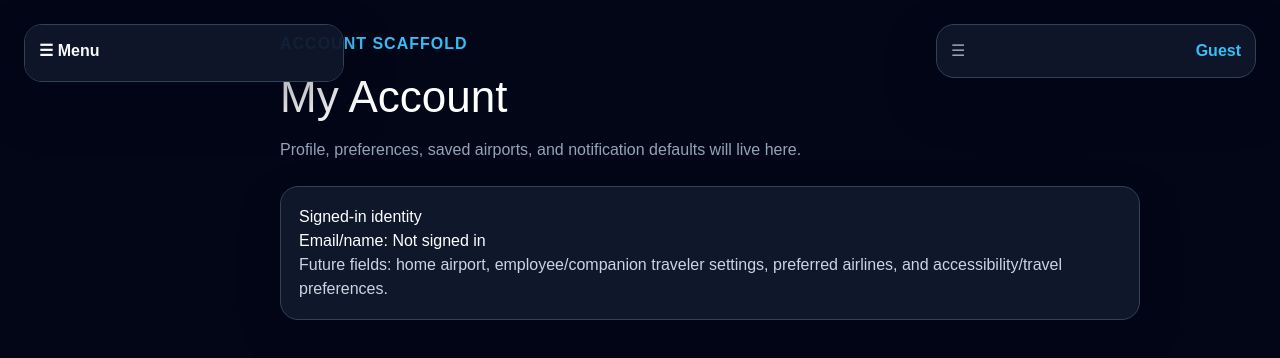
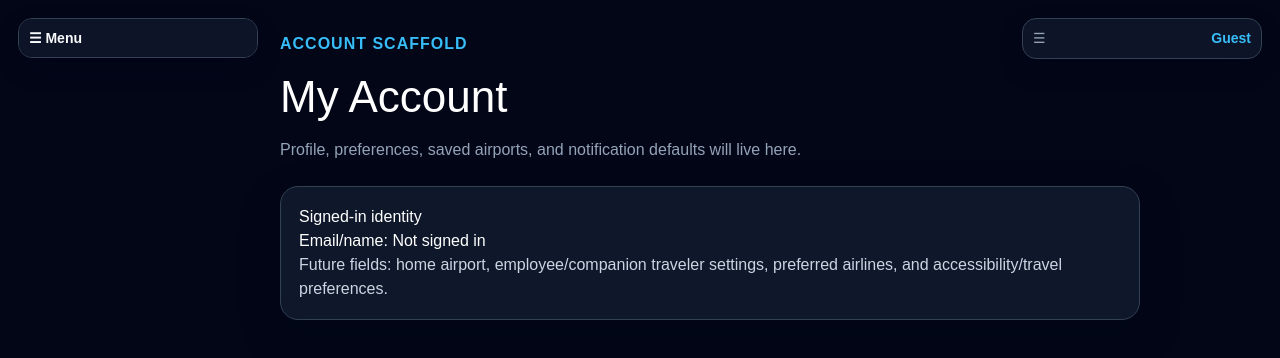
Before and after one commit to richlafayette-creator/nonrev-app, a Next.js app: page /account in a window 1280 px wide. Shown: the top 358 px of the page. Built offline with nearby package versions, Linux system fonts and the light colour scheme; no server answers.

Commit message:
Refine matching dropdown menu styling

```diff
--- a/app/globals.css
+++ b/app/globals.css
@@ -38,16 +38,17 @@ main:has(> nav) {
 
 .account-menu {
   position: fixed;
-  top: 24px;
-  right: 24px;
+  top: 18px;
+  right: 18px;
   z-index: 20;
-  width: min(320px, calc(100vw - 48px));
+  width: min(240px, calc(100vw - 36px));
   padding: 0;
   border: 1px solid #334155;
-  border-radius: 18px;
-  background: rgba(15, 23, 42, 0.94);
+  border-radius: 14px;
+  background: rgba(15, 23, 42, 0.9);
   color: white;
-  box-shadow: 0 20px 50px rgba(2, 6, 23, 0.35);
+  box-shadow: 0 10px 24px rgba(2, 6, 23, 0.24);
+  font-size: 14px;
 }
 
 .account-menu__details {
@@ -57,9 +58,9 @@ main:has(> nav) {
 .account-menu__summary {
   display: flex;
   justify-content: flex-end;
-  gap: 12px;
+  gap: 8px;
   align-items: center;
-  padding: 14px;
+  padding: 9px 10px;
   cursor: pointer;
   list-style: none;
 }
@@ -96,9 +97,9 @@ main:has(> nav) {
   display: flex;
   flex-direction: column;
   flex-wrap: nowrap;
-  gap: 10px;
+  gap: 7px;
   align-items: stretch;
-  padding: 4px 14px 16px;
+  padding: 2px 10px 10px;
 }
 
 .account-menu a,
@@ -106,8 +107,8 @@ main:has(> nav) {
   color: #f8fafc;
   background: rgba(2, 6, 23, 0.72);
   border: 1px solid #334155;
-  border-radius: 12px;
-  padding: 11px 12px;
+  border-radius: 10px;
+  padding: 8px 9px;
   text-decoration: none;
   font: inherit;
   cursor: pointer;
@@ -134,17 +135,18 @@ main:has(> nav) {
 main > nav,
 .top-nav {
   position: fixed;
-  top: 24px;
-  left: 24px;
-  width: min(320px, calc(100vw - 48px));
-  max-height: 58px;
+  top: 18px;
+  left: 18px;
+  width: min(240px, calc(100vw - 36px));
+  max-height: 40px;
   overflow-y: auto;
   z-index: 10;
   padding: 0;
   border: 1px solid #334155;
-  border-radius: 18px;
-  background: rgba(15, 23, 42, 0.94);
-  box-shadow: 0 20px 50px rgba(2, 6, 23, 0.35);
+  border-radius: 14px;
+  background: rgba(15, 23, 42, 0.9);
+  box-shadow: 0 10px 24px rgba(2, 6, 23, 0.24);
+  font-size: 14px;
   transition: max-height 180ms ease, border-color 180ms ease;
 }
 
@@ -154,8 +156,8 @@ main > nav::before,
   display: block;
   color: #f8fafc;
   font-weight: 800;
-  padding: 14px;
-  margin-bottom: 4px;
+  padding: 9px 10px;
+  margin-bottom: 2px;
   white-space: nowrap;
 }
 
@@ -175,20 +177,20 @@ main > nav button,
 .top-nav button {
   display: block;
   margin-right: 0 !important;
-  width: calc(100% - 28px);
+  width: calc(100% - 20px);
   color: #f8fafc !important;
   background: rgba(2, 6, 23, 0.72);
   border: 1px solid #334155;
-  border-radius: 12px;
-  padding: 11px 12px;
+  border-radius: 10px;
+  padding: 8px 9px;
   text-decoration: none;
   text-align: left;
   opacity: 0;
   transform: translateY(-4px);
   transition: opacity 140ms ease, transform 140ms ease, border-color 140ms ease, background 140ms ease;
   pointer-events: none;
-  margin-left: 14px;
-  margin-bottom: 10px;
+  margin-left: 10px;
+  margin-bottom: 7px;
 }
 
 main > nav a:hover,
```
